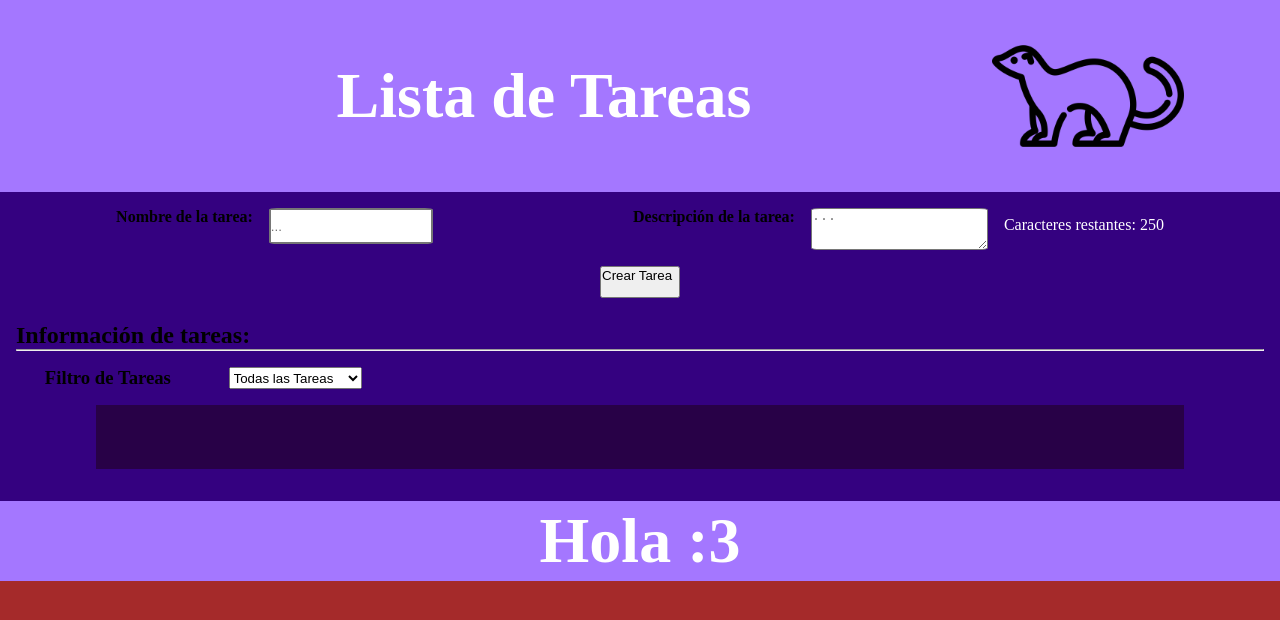
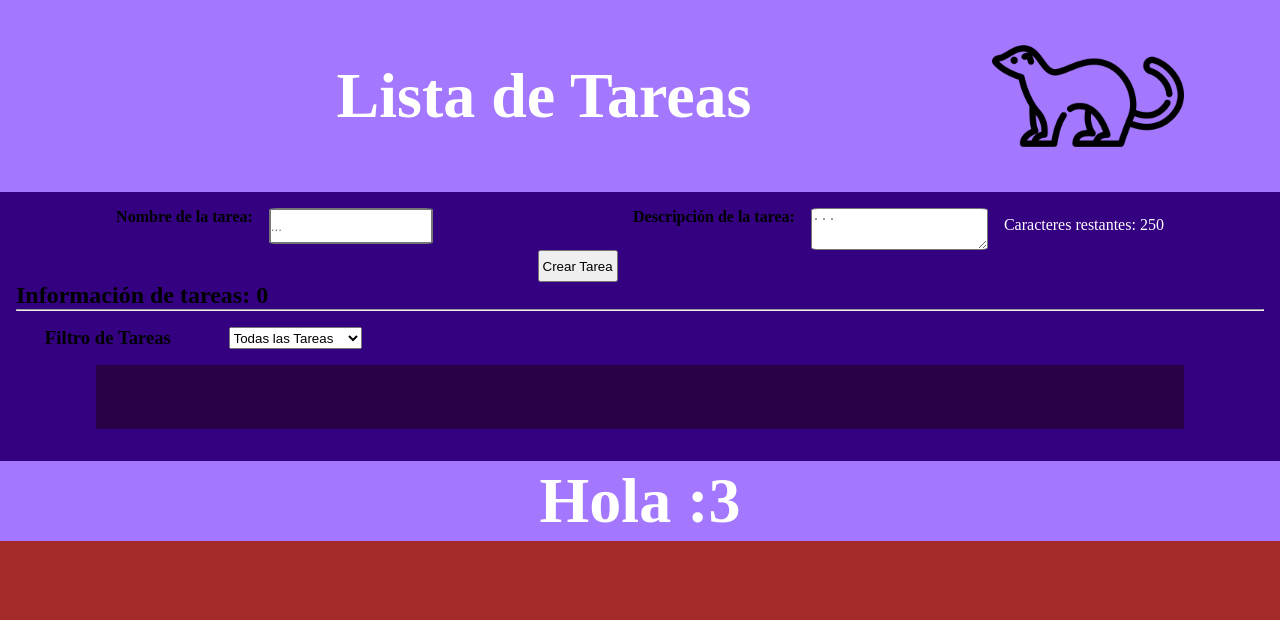
Before and after one commit to MariangelQuiceno/To-Do-List, a React (Vite) app: page / in a window 1280 px wide. Shown: the top 620 px of the page. Built offline with nearby package versions, Linux system fonts and the light colour scheme.

Commit message:
Cambios en estilos

```diff
--- a/src/components/filter/Filter.jsx
+++ b/src/components/filter/Filter.jsx
@@ -1,4 +1,4 @@
-import React, { useState, useContext } from 'react';
+import React, { useState, useContext, useEffect } from 'react';
 import './filterStyle.css';
 import { tasksContext } from '../Context/Context';
 
@@ -6,10 +6,15 @@ export const Filter = () => {
     const context = useContext(tasksContext);
 
     const [textValue, setTextValue] = useState('');
+    const [taskCount, setTaskCount] = useState(0);
     const maxCharacters = 250;
 
+    useEffect(() => {
+        setTaskCount(context.tasks.length);
+    }, [context.tasks]);
+
     const handleCreateTask = (event) => {
-        event.preventDefault(); // Evitar el envío del formulario por defecto
+        event.preventDefault();
         const newTask = {
             title: event.target.elements.title.value,
             description: event.target.elements.description.value,
@@ -17,6 +22,7 @@ export const Filter = () => {
         };
         let listTasks = [...context.tasks, newTask];
         context.setTasks(listTasks);
+        setTaskCount(listTasks.length);
     };
 
     const handleChangeCharacters = (event) => {
@@ -51,7 +57,7 @@ export const Filter = () => {
                 </div>
             </form>
 
-            <h2>Información de tareas:</h2>
+            <h2>Información de tareas: {taskCount}</h2>
             <hr></hr>
 
             <div className='filter'>
--- a/src/components/filter/filterStyle.css
+++ b/src/components/filter/filterStyle.css
@@ -7,10 +7,7 @@
     padding: 1rem;
 }
 
-.father-filter button{
-    width: 5rem;
-    height: 2rem;
-}
+
 
 .inputs{
     display: flex;
@@ -41,12 +38,16 @@ h3{
 
 }
 
-.create-task-button button{
-    margin-top: 1rem;
-    margin-bottom: 1.5rem;
+.create-task-button {
+    width: 90%;
     display: flex;
-    justify-self: center;
-    align-self: center;
+    justify-content: center;
+
+}
+
+.create-task-button button {
+    width: 5rem;
+    height: 2rem;
 }
 
 p{
--- a/src/components/itemTask/ItemTasks.jsx
+++ b/src/components/itemTask/ItemTasks.jsx
@@ -16,7 +16,7 @@ export const ItemTasks = ({ title, desc }) => {
   return (
 
     <div className='list-component' id={`task_${taskId}`}>
-    <li id={`titleTask_${taskId}`}>Nombre de la Tarea: {title}  <input type="checkbox" id={`cbox_${taskId}`} value="second_checkbox" /></li>
+    <li id={`titleTask_${taskId}`}>Nombre de la Tarea: {title}  <input type="checkbox" id={`cbox_${taskId}`} /></li>
       <p id={`descriptionTask_${taskId}`}>Descripción: {desc}</p>
     </div>
 
```
